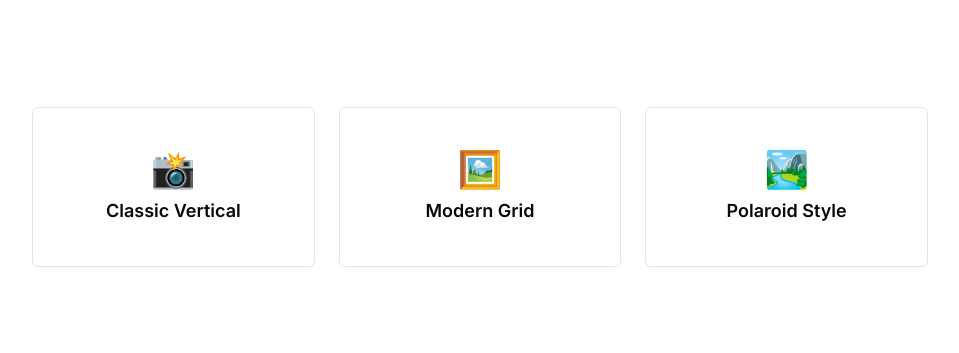
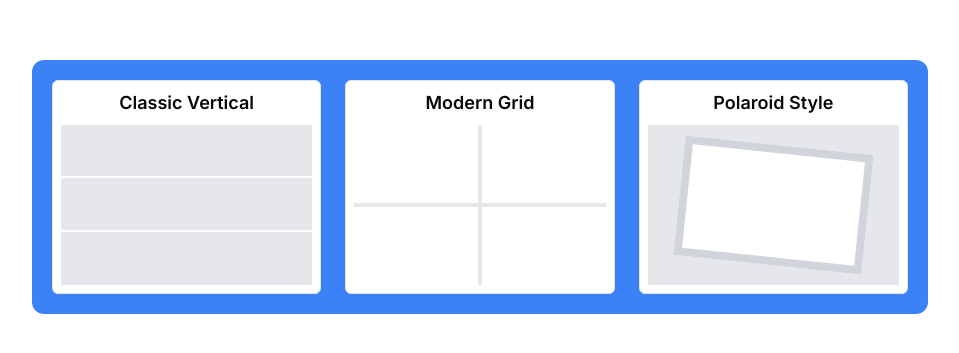
Before and after one commit to Mochrks/web-camera-photo, a Next.js app: page /capture in a window 1280 px wide. Shown: the part 213-566 px from the top of the page, without its empty margins (160-1119 px from the left). Built offline with nearby package versions, Linux system fonts and the light colour scheme.

Commit message:
update: styling choose layout

```diff
--- a/components/camera/layout-selector.tsx
+++ b/components/camera/layout-selector.tsx
@@ -7,22 +7,51 @@ interface LayoutSelectorProps {
 
 const LayoutSelector: React.FC<LayoutSelectorProps> = ({ onSelect }) => {
     const layouts = [
-        { id: 1, name: 'Classic Vertical', icon: '📸' },
-        { id: 2, name: 'Modern Grid', icon: '🖼️' },
-        { id: 3, name: 'Polaroid Style', icon: '🏞️' },
-    ]
+        {
+            id: 1,
+            name: 'Classic Vertical',
+            skeleton: (
+                <div className="w-full h-40 bg-gray-200 flex flex-col">
+                    <div className="h-1/3 border-b-2 border-white"></div>
+                    <div className="h-1/3 border-b-2 border-white"></div>
+                    <div className="h-1/3"></div>
+                </div>
+            ),
+        },
+        {
+            id: 2,
+            name: 'Modern Grid',
+            skeleton: (
+                <div className="w-full h-40 bg-gray-200 grid grid-cols-2 grid-rows-2 gap-1">
+                    <div className="bg-white"></div>
+                    <div className="bg-white"></div>
+                    <div className="bg-white"></div>
+                    <div className="bg-white"></div>
+                </div>
+            ),
+        },
+        {
+            id: 3,
+            name: 'Polaroid Style',
+            skeleton: (
+                <div className="w-full h-40 bg-gray-200 flex justify-center items-center">
+                    <div className="w-3/4 h-3/4 bg-white border-8 border-gray-300 transform rotate-6"></div>
+                </div>
+            ),
+        },
+    ];
 
     return (
-        <div className="grid grid-cols-1 gap-6 md:grid-cols-3 max-w-4xl w-full">
+        <div className="grid grid-cols-1 gap-6 md:grid-cols-3 max-w-4xl w-full rounded-xl bg-blue-500 p-5">
             {layouts.map((layout) => (
                 <Button
                     key={layout.id}
                     onClick={() => onSelect(layout.id)}
-                    className="h-40 text-lg font-semibold flex flex-col items-center justify-center gap-2"
+                    className="px-2 h-90 text-lg font-semibold flex flex-col items-center justify-center gap-2"
                     variant="outline"
                 >
-                    <span className="text-4xl">{layout.icon}</span>
-                    {layout.name}
+                    <div className="font-semibold">{layout.name}</div>
+                    {layout.skeleton}
                 </Button>
             ))}
         </div>
--- a/components/camera/photo-layouts.tsx
+++ b/components/camera/photo-layouts.tsx
@@ -106,9 +106,9 @@ const Layout2: React.FC<LayoutProps> = ({ images, onSave }) => {
 
             const loadAndDrawImages = async () => {
                 const positions = [
-                    { x: 50, y: 100, width: 450, height: 450 },
-                    { x: 520, y: 100, width: 300, height: 220 },
-                    { x: 520, y: 330, width: 300, height: 220 },
+                    { x: 50, y: 100, width: 520, height: 450 },
+                    { x: 600, y: 100, width: 250, height: 220 },
+                    { x: 600, y: 330, width: 250, height: 220 },
                 ];
 
                 for (let i = 0; i < 3; i++) {
@@ -196,9 +196,9 @@ const Layout3: React.FC<LayoutProps> = ({ images, onSave }) => {
 
             const loadAndDrawImages = async () => {
                 const positions = [
-                    { x: 50, y: 100, width: 250, height: 200, rotation: -0.1 },
-                    { x: 300, y: 300, width: 250, height: 200, rotation: 0.1 },
-                    { x: 100, y: 550, width: 250, height: 200, rotation: -0.05 },
+                    { x: 50, y: 100, width: 310, height: 200, rotation: -0.1 },
+                    { x: 230, y: 320, width: 310, height: 200, rotation: 0.1 },
+                    { x: 100, y: 550, width: 310, height: 200, rotation: -0.05 },
                 ];
 
                 for (let i = 0; i < 3; i++) {
@@ -224,6 +224,5 @@ const Layout3: React.FC<LayoutProps> = ({ images, onSave }) => {
 };
 
 export {
-    Layout1, Layout2,
-    Layout3
+    Layout1, Layout2, Layout3
 };
```
